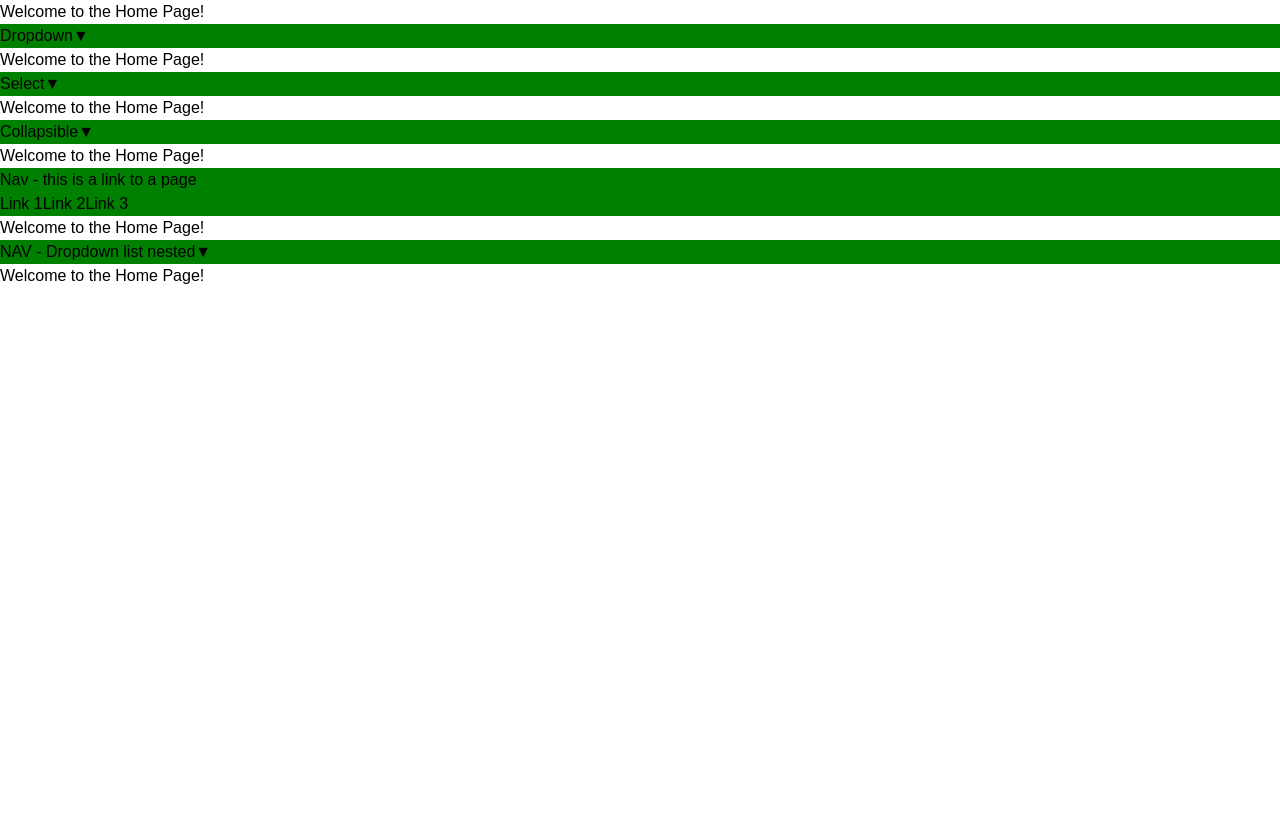
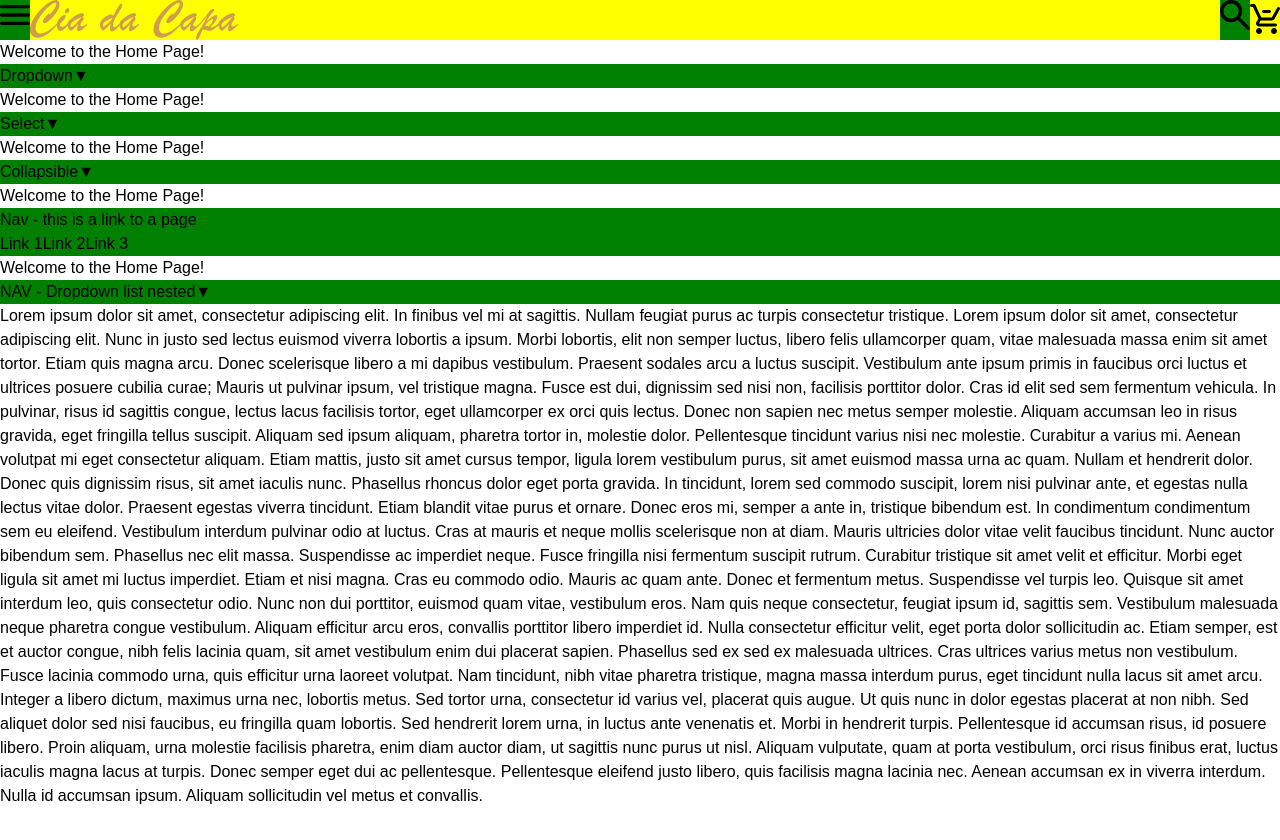
Before and after one commit to MichelArendt/Cia-da-Capa, a React app in the folder frontend/: page / in a window 1280 px wide. Before the commit the page ends 800 px from the top, so only its background shows below. Built offline with nearby package versions, Linux system fonts and the light colour scheme.

Commit message:
Shared header and layouts now use the refactored SmartContent component.

```diff
--- a/frontend/src/components/shared/Header.jsx
+++ b/frontend/src/components/shared/Header.jsx
@@ -8,13 +8,23 @@ import useMenuStore from '/src/store/menuStore';
 
 // Shared
 // import { Dropdown, DropdownHeader, DropdownSubmenu } from '/src/components/shared/Dropdown';
+import SmartContent, { SmartContentHeader, SmartContentBody, SmartContentType } from '/src/components/shared/SmartContent';
+import ContentLoader from '/src/components/shared/ContentLoader';
 import Svg from '/src/components/shared/Svg';
-
 import defaultLogo from '/assets/logo_only_text.png';
 // import Hierarchy, { HierarchyType } from '/src/components/shared/Hierarchy';
 
+// APIs
+import {apiPublic} from '/src/services/api';
 
-const Header = ({ isManageRoute = false, logo = defaultLogo, navOptions, navButtons, children }) => {
+const Header = ({
+	isManageRoute = false,
+	logo = defaultLogo,
+	navResponsiveMenuTitle,
+	navResponsiveMenuOptions,
+	navPermanentButtons,
+	children }
+) => {
   const isAuthenticated = useStore((state) => state.isAuthenticated);
 	const { isOpen, toggleMenu } = useMenuStore();
 
@@ -39,46 +49,27 @@ const Header = ({ isManageRoute = false, logo = defaultLogo, navOptions, navButt
 	// }, [ isOpen ]);
 
 	return(
-		<header className='section--full-width flex flex--row flex--row--center-horizontal poppins-light'>
-				<nav className='website--max-width flex'>
-					{/* <Hierarchy>
-						<Hierarchy.Item label="Click to expand" isCollapsible>
-							<p>This content can be expanded or collapsed.</p>
-						</Hierarchy.Item>
-					</Hierarchy> */}
+		<header className='website__header section--full-width flex flex--row flex--row--center-horizontal poppins-light'>
+				<nav className='website__nav website--max-width flex'>
+					{/* Hide menu if manage route and not authenticated */}
+					{(!isManageRoute || isAuthenticated) ? (
+						<SmartContent contentType={SmartContentType.Dropdown}>
+							<SmartContentHeader hideDropdownArrow={true}>
+								<Svg type="menu" sizes={[30,30]} />
+							</SmartContentHeader>
 
+							<SmartContentBody title={navResponsiveMenuTitle}>
+								{navResponsiveMenuOptions}
+							</SmartContentBody>
+						</SmartContent>
+					) : ''}
 
-
-
-
-
-
-
-
-
-
-
-					{/* <Dropdown>
-						<DropdownHeader sizes={[12,12]}>
-							<button
-								className=''
-								onClick={toggleMenu}
-							>
-								<Svg type="menu" sizes={[30,30]} />
-							</button>
-						</DropdownHeader>
-						<DropdownSubmenu>
-							{children}
-						</DropdownSubmenu>
-					</Dropdown>
-
-					<Link to={`/${isManageRoute ? 'manage' : ''}`} className='logo' >
+					<Link to={`/${isManageRoute ? 'manage' : ''}`} className='header__logo' >
 						<img src={logo} alt={`Cia da Capa ${isManageRoute ? '- Gerenciamento' : ''}`} />
 					</Link>
-					<button className="button-close " onClick={toggleMenu} ref={closeButtonRef}>
-						<Svg type="close" sizes={[32,32]} className='' />
-					</button> */}
 				</nav>
+				{/* Hide permanent buttons if manage route and not authenticated */}
+				{(!isManageRoute || isAuthenticated) ? navPermanentButtons : ''}
 
 
 			{/* <div className='website--max-width'>
--- a/frontend/src/layouts/Main.jsx
+++ b/frontend/src/layouts/Main.jsx
@@ -4,6 +4,7 @@ import { Routes, Route, Link } from 'react-router-dom';
 // Shared components
 import Header from '/src/components/shared/Header';
 import Svg from '/src/components/shared/Svg';
+import SmartContent, { SmartContentHeader, SmartContentBody, SmartContentType } from '/src/components/shared/SmartContent';
 import { Dropdown, DropdownHeader, DropdownSubmenu, DropdownOption } from '/src/components/shared/Dropdown';
 
 // Main website components
@@ -27,6 +28,65 @@ function Main() {
 
   //   loadCategories();
   // }, []);
+
+  return (
+    <>
+      <Header
+        navResponsiveMenuTitle="Cia da Capa"
+        navResponsiveMenuOptions={
+          <>
+            <Link to="/">
+              <Svg type="home" sizes={[16,16]} />
+              <span>Página Inicial</span>
+            </Link>
+
+            <SmartContent contentType={SmartContentType.List}>
+              <SmartContentHeader>
+                <Link to="/">
+                  <Svg type="home" sizes={[16,16]} />
+                  <span>Produtos</span>
+                </Link>
+              </SmartContentHeader>
+              <SmartContentBody>
+                <ContentLoader fetchData={apiPublic.fetchProductCategories}>
+                    {(categories) => (
+                      console.log(categories)
+                    )}
+                  </ContentLoader>
+              </SmartContentBody>
+            </SmartContent>
+
+            <Link to="/">
+              <Svg type="email" sizes={[16,16]} className='display__hide_on-desktop' />
+              <span>Contato</span>
+            </Link>
+          </>
+        }
+
+        navPermanentButtons={
+          <>
+					  <SmartContent contentType={SmartContentType.Dropdown}>
+              <SmartContentHeader hideDropdownArrow={true}>
+                <Svg type="search" sizes={[30,30]} />
+              </SmartContentHeader>
+              <SmartContentBody title='pesquisa'>
+                <input type='text' />
+              </SmartContentBody>
+            </SmartContent>
+
+            <button>
+              <Svg type="remove_shopping_cart" sizes={[30,30]} />
+            </button>
+          </>
+        }
+      />
+      <main className='website__main'>
+        <Routes>
+          <Route path="/" element={<Home />} />
+        </Routes>
+      </main>
+    </>
+  );
 
   return (
     <>
--- a/frontend/src/layouts/Manage.jsx
+++ b/frontend/src/layouts/Manage.jsx
@@ -13,8 +13,9 @@ import logo from '/assets/logo_manage.png';
 // Shared components
 import Header from '/src/components/shared/Header';
 import Svg from '/src/components/shared/Svg';
+import SmartContent, { SmartContentHeader, SmartContentBody, SmartContentType } from '/src/components/shared/SmartContent';
 import { Dropdown, DropdownHeader, DropdownSubmenu } from '/src/components/shared/Dropdown';
-import ContentLoader from '/src/components/shared/ContentLoader'
+import ContentLoader, { ContentLoaderStatus } from '/src/components/shared/ContentLoader'
 import Option from '../components/shared/header/navigation/Option';
 
 // /manage components
@@ -60,18 +61,27 @@ function Manage() {
 
   return (
     <>
-      <Header>
-        <Dropdown>
-          <DropdownHeader sizes={[12,12]}><span>Produtos</span></DropdownHeader>
-          <DropdownSubmenu>
+      <Header
+        isManageRoute={true}
+        logo={logo}
+        navResponsiveMenuTitle="Cia da Capa - Gerenciamento"
+        navResponsiveMenuOptions={
+          <>
+            <SmartContent contentType={SmartContentType.List}>
+              <SmartContentHeader>
+                <Link to="/">
+                  <Svg type="home" sizes={[16,16]} />
+                  <span>Produtos</span>
+                </Link>
+              </SmartContentHeader>
+              <SmartContentBody>
                 <ContentLoader fetchData={apiPublic.fetchProductCategories}>
-            {/* <ContentLoader fetchData={apiPublic.fetchProductCategories()}> */}
                     {(categories) => (
                       console.log(categories)
                     )}
                   </ContentLoader>
-          </DropdownSubmenu>
-        </Dropdown>
+              </SmartContentBody>
+            </SmartContent>
 
             <Link to="produtos/categorias">
               <Svg type="home" sizes={[16,16]} className='' />
@@ -82,96 +92,34 @@ function Manage() {
               <Svg type="home" sizes={[16,16]} className='' />
               <span>Banners</span>
             </Link>
-
-        <Dropdown>
-          <DropdownHeader>
-            <Svg type='search' sizes={[30,30]} />
-          </DropdownHeader>
-          <DropdownSubmenu>
-            <button>
-              SEARCH
-            </button>
-          </DropdownSubmenu>
-        </Dropdown>
-
-        <button onClick={handleLogout}>
-          <Svg type="logout" sizes={[30,30]} />
-        </button>
-      </Header>
-
-      { false == true ? (
-        <Header
-        isManageRoute={true}
-        logo={logo}
-        navOptions={
-          <>
-            {/* Navigation options */}
-            <li>
-              <Dropdown>
-                <DropdownHeader sizes={[12,12]}><span>Produtos</span></DropdownHeader>
-                <DropdownSubmenu>
-                  <ContentLoader fetchData={apiPublic.fetchProductCategories}>
-                  {/* <ContentLoader fetchData={apiPublic.fetchProductCategories()}> */}
-                    {(categories) => (
-                      console.log(categories)
-                    )}
-                  </ContentLoader>
-                </DropdownSubmenu>
-              </Dropdown>
-            </li>
-
-            {/* <li>
-              <Link to="produtos/categorias">
-                <Svg type="home" sizes={[16,16]} className='display__hide_on-desktop' />
-                <span>Categorias</span>
-              </Link>
-            </li> */}
-
-            <Option>
-              <Link to="produtos/categorias">
-                <Svg type="home" sizes={[16,16]} className='display__hide_on-desktop' />
-                <span>Categorias</span>
-              </Link>
-            </Option>
-
-            <li>
-              <Link to="banners">
-                <Svg type="home" sizes={[16,16]} className='display__hide_on-desktop' />
-                <span>Banners</span>
-              </Link>
-            </li>
           </>
         }
-        navButtons={
+        navPermanentButtons={
           <>
-            {/* Navigation buttons */}
-            <Option>
-              <Dropdown>
-                <DropdownHeader>
-                  <Svg type='search' sizes={[30,30]} />
-                </DropdownHeader>
-                <DropdownSubmenu>
-                  <button>
+            <SmartContent contentType={SmartContentType.Dropdown}>
+              <SmartContentHeader hideDropdownArrow={true}>
                 <Svg type="search" sizes={[30,30]} />
-                  </button>
-                </DropdownSubmenu>
-              </Dropdown>
-            </Option>
+              </SmartContentHeader>
+              <SmartContentBody title='pesquisa'>
+                <input type='text' />
+              </SmartContentBody>
+            </SmartContent>
 
             <button onClick={handleLogout}>
               <Svg type="logout" sizes={[30,30]} />
             </button>
           </>
         }
-        >
-        </Header>
-
-      ) : ('')}
-      <main className='section--full-width flex flex--row flex--row--center-horizontal'>
+      />
+      <main className='website__main section--full-width flex flex--row flex--row--center-horizontal'>
         <div className="website--max-width">
           {loading ? (
             // Display a loading component while checking authentication
-            <ContentLoader />
+            <ContentLoader
+              displayMessage="Verificando autenticação"
+              status = { ContentLoaderStatus.LOADING }
+              fallbackContent={<span>Não autenticado. Redirecionando!</span>}
+            />
           ) : (
             // Render routes once loading is complete
             <Routes>
@@ -199,6 +147,148 @@ function Manage() {
       </main>
     </>
   );
+
+  // return (
+  //   <>
+  //     <Header>
+  //       <Dropdown>
+  //         <DropdownHeader sizes={[12,12]}><span>Produtos</span></DropdownHeader>
+  //         <DropdownSubmenu>
+  //           <ContentLoader fetchData={apiPublic.fetchProductCategories}>
+  //           {/* <ContentLoader fetchData={apiPublic.fetchProductCategories()}> */}
+  //             {(categories) => (
+  //               console.log(categories)
+  //             )}
+  //           </ContentLoader>
+  //         </DropdownSubmenu>
+  //       </Dropdown>
+
+  //       <Link to="produtos/categorias">
+  //         <Svg type="home" sizes={[16,16]} className='' />
+  //         <span>Categorias</span>
+  //       </Link>
+
+  //       <Link to="banners">
+  //         <Svg type="home" sizes={[16,16]} className='' />
+  //         <span>Banners</span>
+  //       </Link>
+
+  //       <Dropdown>
+  //         <DropdownHeader>
+  //           <Svg type='search' sizes={[30,30]} />
+  //         </DropdownHeader>
+  //         <DropdownSubmenu>
+  //           <button>
+  //             SEARCH
+  //           </button>
+  //         </DropdownSubmenu>
+  //       </Dropdown>
+
+  //       <button onClick={handleLogout}>
+  //         <Svg type="logout" sizes={[30,30]} />
+  //       </button>
+  //     </Header>
+
+  //     { false == true ? (
+  //       <Header
+  //       isManageRoute={true}
+  //       logo={logo}
+  //       navOptions={
+  //         <>
+  //           {/* Navigation options */}
+  //           <li>
+  //             <Dropdown>
+  //               <DropdownHeader sizes={[12,12]}><span>Produtos</span></DropdownHeader>
+  //               <DropdownSubmenu>
+  //                 <ContentLoader fetchData={apiPublic.fetchProductCategories}>
+  //                 {/* <ContentLoader fetchData={apiPublic.fetchProductCategories()}> */}
+  //                   {(categories) => (
+  //                     console.log(categories)
+  //                   )}
+  //                 </ContentLoader>
+  //               </DropdownSubmenu>
+  //             </Dropdown>
+  //           </li>
+
+  //           {/* <li>
+  //             <Link to="produtos/categorias">
+  //               <Svg type="home" sizes={[16,16]} className='display__hide_on-desktop' />
+  //               <span>Categorias</span>
+  //             </Link>
+  //           </li> */}
+
+  //           <Option>
+  //             <Link to="produtos/categorias">
+  //               <Svg type="home" sizes={[16,16]} className='display__hide_on-desktop' />
+  //               <span>Categorias</span>
+  //             </Link>
+  //           </Option>
+
+  //           <li>
+  //             <Link to="banners">
+  //               <Svg type="home" sizes={[16,16]} className='display__hide_on-desktop' />
+  //               <span>Banners</span>
+  //             </Link>
+  //           </li>
+  //         </>
+  //       }
+  //       navButtons={
+  //         <>
+  //           {/* Navigation buttons */}
+  //           <Option>
+  //             <Dropdown>
+  //               <DropdownHeader>
+  //                 <Svg type='search' sizes={[30,30]} />
+  //               </DropdownHeader>
+  //               <DropdownSubmenu>
+  //                 <button>
+  //                   <Svg type="search" sizes={[30,30]} />
+  //                 </button>
+  //               </DropdownSubmenu>
+  //             </Dropdown>
+  //           </Option>
+
+  //           <button onClick={handleLogout}>
+  //             <Svg type="logout" sizes={[30,30]} />
+  //           </button>
+  //         </>
+  //       }
+  //       >
+  //       </Header>
+
+  //     ) : ('')}
+  //     <main className='section--full-width flex flex--row flex--row--center-horizontal'>
+  //       <div className="website--max-width">
+  //         {loading ? (
+  //           // Display a loading component while checking authentication
+  //           <ContentLoader />
+  //         ) : (
+  //           // Render routes once loading is complete
+  //           <Routes>
+  //             {/* Public route: Login */}
+  //             <Route path="/user/login" element={<Login />} />
+
+  //             {/* Protected routes */}
+  //             <Route
+  //               path="/*"
+  //               element={
+  //                 <ProtectedRoutes>
+  //                   <Routes>
+  //                     <Route path="/" element={<Dashboard />} />
+  //                     <Route path="produtos/categorias" element={<Categories />} />
+  //                     {/* Add more protected routes here */}
+  //                     {/* Catch-all route for unmatched paths */}
+  //                     <Route path="*" element={<Navigate to="/" />} />
+  //                   </Routes>
+  //                 </ProtectedRoutes>
+  //               }
+  //             />
+  //           </Routes>
+  //         )}
+  //       </div>
+  //     </main>
+  //   </>
+  // );
 }
 
 export default Manage;
--- a/frontend/src/pages/Home.jsx
+++ b/frontend/src/pages/Home.jsx
@@ -96,7 +96,17 @@ function Home() {
         </SmartContentBody>
       </SmartContent>
 
-      <div>Welcome to the Home Page!</div>
+      <div>
+        Lorem ipsum dolor sit amet, consectetur adipiscing elit. In finibus vel mi at sagittis. Nullam feugiat purus ac turpis consectetur tristique. Lorem ipsum dolor sit amet, consectetur adipiscing elit. Nunc in justo sed lectus euismod viverra lobortis a ipsum. Morbi lobortis, elit non semper luctus, libero felis ullamcorper quam, vitae malesuada massa enim sit amet tortor. Etiam quis magna arcu. Donec scelerisque libero a mi dapibus vestibulum. Praesent sodales arcu a luctus suscipit. Vestibulum ante ipsum primis in faucibus orci luctus et ultrices posuere cubilia curae; Mauris ut pulvinar ipsum, vel tristique magna. Fusce est dui, dignissim sed nisi non, facilisis porttitor dolor.
+
+        Cras id elit sed sem fermentum vehicula. In pulvinar, risus id sagittis congue, lectus lacus facilisis tortor, eget ullamcorper ex orci quis lectus. Donec non sapien nec metus semper molestie. Aliquam accumsan leo in risus gravida, eget fringilla tellus suscipit. Aliquam sed ipsum aliquam, pharetra tortor in, molestie dolor. Pellentesque tincidunt varius nisi nec molestie. Curabitur a varius mi. Aenean volutpat mi eget consectetur aliquam. Etiam mattis, justo sit amet cursus tempor, ligula lorem vestibulum purus, sit amet euismod massa urna ac quam. Nullam et hendrerit dolor. Donec quis dignissim risus, sit amet iaculis nunc. Phasellus rhoncus dolor eget porta gravida. In tincidunt, lorem sed commodo suscipit, lorem nisi pulvinar ante, et egestas nulla lectus vitae dolor. Praesent egestas viverra tincidunt.
+
+        Etiam blandit vitae purus et ornare. Donec eros mi, semper a ante in, tristique bibendum est. In condimentum condimentum sem eu eleifend. Vestibulum interdum pulvinar odio at luctus. Cras at mauris et neque mollis scelerisque non at diam. Mauris ultricies dolor vitae velit faucibus tincidunt. Nunc auctor bibendum sem. Phasellus nec elit massa. Suspendisse ac imperdiet neque. Fusce fringilla nisi fermentum suscipit rutrum. Curabitur tristique sit amet velit et efficitur. Morbi eget ligula sit amet mi luctus imperdiet. Etiam et nisi magna.
+
+        Cras eu commodo odio. Mauris ac quam ante. Donec et fermentum metus. Suspendisse vel turpis leo. Quisque sit amet interdum leo, quis consectetur odio. Nunc non dui porttitor, euismod quam vitae, vestibulum eros. Nam quis neque consectetur, feugiat ipsum id, sagittis sem. Vestibulum malesuada neque pharetra congue vestibulum. Aliquam efficitur arcu eros, convallis porttitor libero imperdiet id. Nulla consectetur efficitur velit, eget porta dolor sollicitudin ac. Etiam semper, est et auctor congue, nibh felis lacinia quam, sit amet vestibulum enim dui placerat sapien. Phasellus sed ex sed ex malesuada ultrices. Cras ultrices varius metus non vestibulum.
+
+        Fusce lacinia commodo urna, quis efficitur urna laoreet volutpat. Nam tincidunt, nibh vitae pharetra tristique, magna massa interdum purus, eget tincidunt nulla lacus sit amet arcu. Integer a libero dictum, maximus urna nec, lobortis metus. Sed tortor urna, consectetur id varius vel, placerat quis augue. Ut quis nunc in dolor egestas placerat at non nibh. Sed aliquet dolor sed nisi faucibus, eu fringilla quam lobortis. Sed hendrerit lorem urna, in luctus ante venenatis et. Morbi in hendrerit turpis. Pellentesque id accumsan risus, id posuere libero. Proin aliquam, urna molestie facilisis pharetra, enim diam auctor diam, ut sagittis nunc purus ut nisl. Aliquam vulputate, quam at porta vestibulum, orci risus finibus erat, luctus iaculis magna lacus at turpis. Donec semper eget dui ac pellentesque. Pellentesque eleifend justo libero, quis facilisis magna lacinia nec. Aenean accumsan ex in viverra interdum. Nulla id accumsan ipsum. Aliquam sollicitudin vel metus et convallis.
+      </div>
     </>
   );
 }
```
Lines whose indentation alone changed are shown as unchanged.
